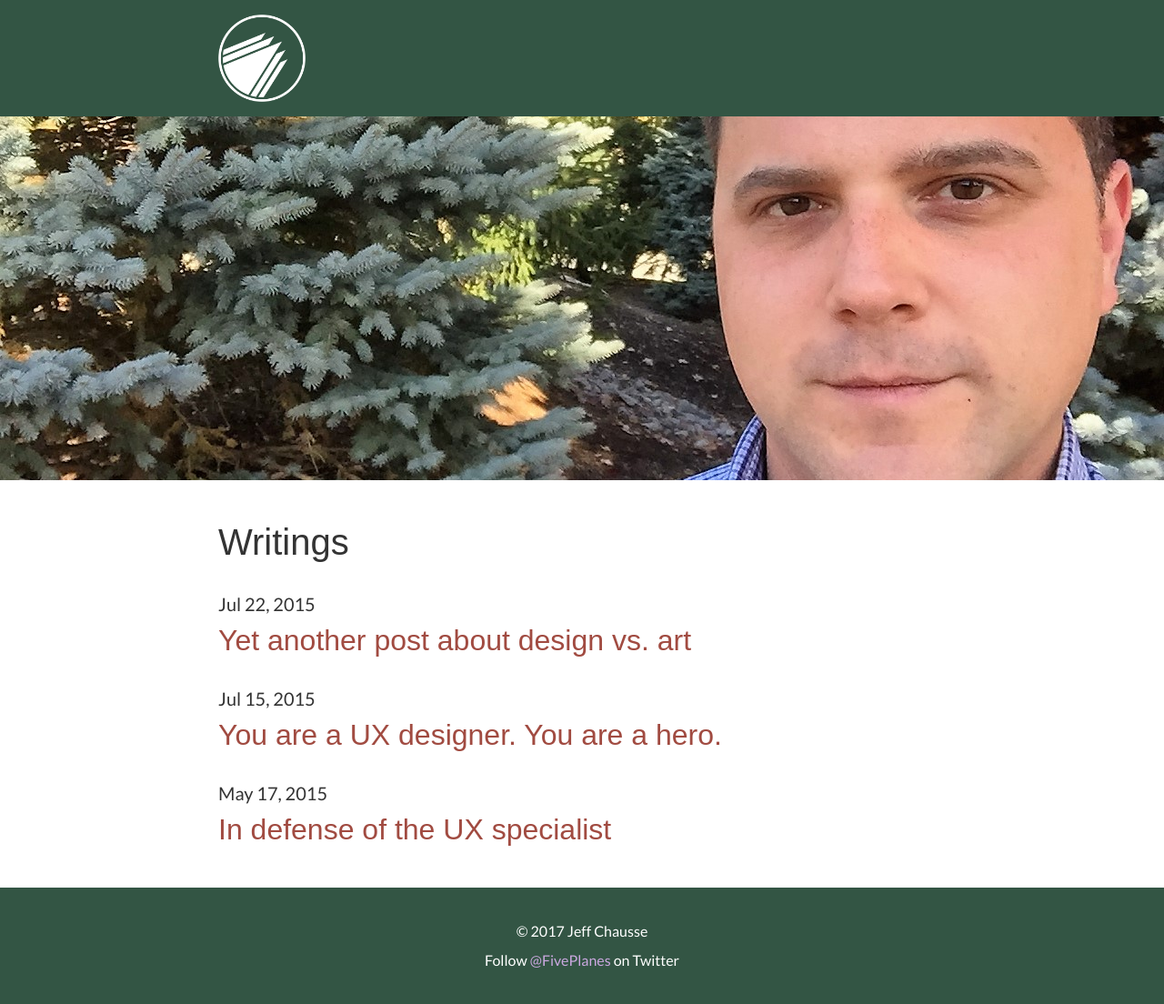
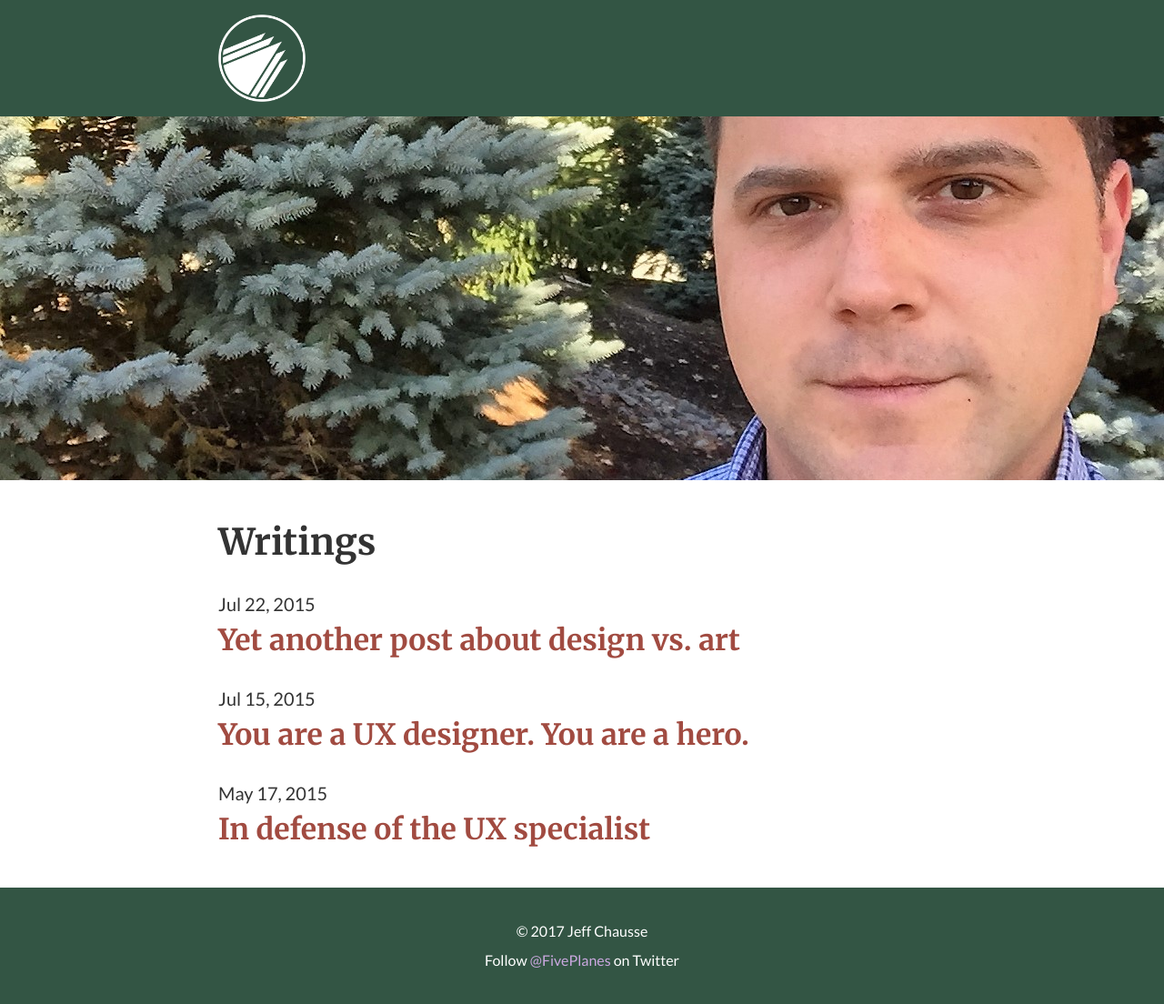
Before and after one commit to jchausse/fp-jekyll, a Jekyll site: the page built from index.md, in a window 1280 px wide. Shown: the whole page at 91% size. Built offline with Jekyll 4.4.1, drawn with Linux system fonts in a browser that asks for light colours.

Commit message:
I'm an idiot.

```diff
--- a/_sass/style.scss
+++ b/_sass/style.scss
@@ -22,14 +22,14 @@ $color-white : #FFFFFF;
 /* Typography */
 
 @import url(https://fonts.googleapis.com/css?family=Lato);
-@import url(https://fonts.googleapis.com/css?family=Merriweather);
+@import url(https://fonts.googleapis.com/css?family=Merriweather:400,700);
 
 $body-font:    "Lato";
-$heading-font: "Merriweather:400,700";
+$heading-font: "Merriweather";
 
 h1, h2 {
 	font-family: $heading-font,sans-serif;
-	font-weight: normal;
+	font-weight: bold;
 	color:$color-dark4;
 }
 
```
Also changed, not shown: 2 other files.
